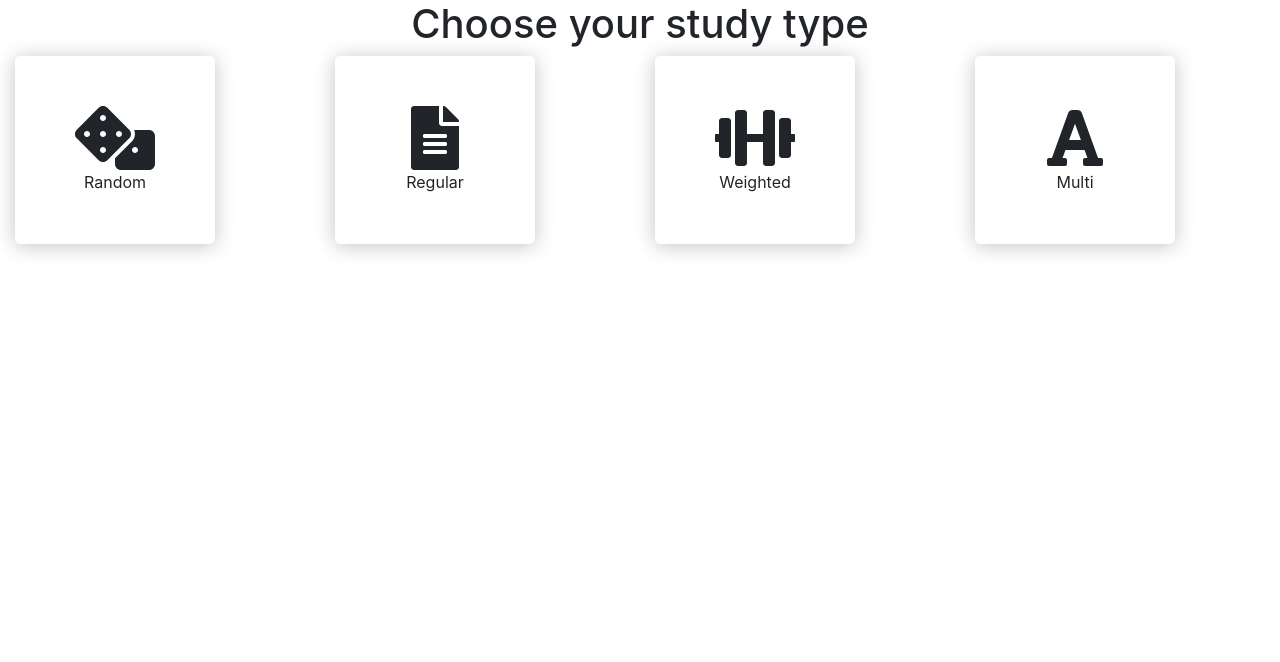
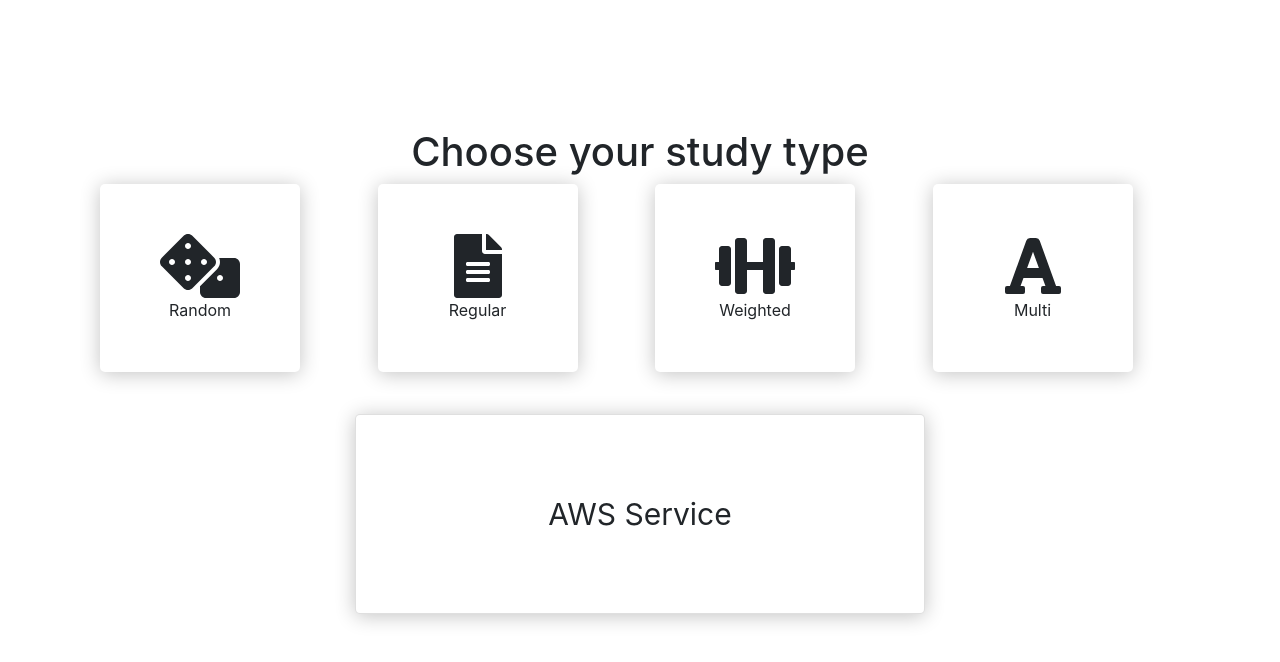
Before and after one commit to AlanLeverenz/react-from-beginning, a React (Create React App) app in the folder aws_flash_cards/: page / in a window 1280 px wide. Shown: the top 662 px of the page. Built offline with nearby package versions, Linux system fonts and the light colour scheme.

Commit message:
inserted card components

```diff
--- a/aws_flash_cards/src/App.js
+++ b/aws_flash_cards/src/App.js
@@ -1,6 +1,7 @@
 import React from 'react';
 import './App.css';
 import QuizBar from './components/QuizBar';
+import FlashCard from './components/FlashCard';
 
 class App extends React.Component {
   constructor() {
@@ -19,8 +20,11 @@ class App extends React.Component {
   render() {
     console.log(this.state.cardStyle);
     return (
-      <div className='App'>
-        <QuizBar userChoice={this.userChoice} />
+      <div className='App align-items-center d-flex'>
+        <div className='container'>
+          <QuizBar userChoice={this.userChoice} />
+          <FlashCard />
+        </div>
       </div>
     );
   }
--- a/aws_flash_cards/src/components/FlashCard.js
+++ b/aws_flash_cards/src/components/FlashCard.js
@@ -1,13 +1,35 @@
 import React, { Component } from 'react';
+import MultiCard from './MultiCard';
+import RegularCard from './RegularCard';
+import RandomWeighted from './RandomWeighted';
 
 class FlashCard extends Component {
   constructor() {
     super();
-    this.state = {};
+    this.state = {
+      flipClass: '',
+    };
   }
 
+  // setState when flashcard is clicked
+  flip = (e) => {
+    let newFlip = this.state.flipClass === '' ? 'flip' : '';
+    this.setState({
+      flipClass: newFlip,
+    });
+  };
+
   render() {
-    return <h1>Flashcard</h1>;
+    return (
+      <div className='row align-items-center card-holder'>
+        <div
+          onClick={this.flip}
+          className={`col-sm-6 offset-sm-3 card mb-3 ${this.state.flipClass}`}
+        >
+          <RegularCard />
+        </div>
+      </div>
+    );
   }
 }
 
--- /dev/null
+++ b/aws_flash_cards/src/components/MultiCard.js
@@ -0,0 +1,15 @@
+import React from 'react';
+
+function MultiCard(props) {
+  return (
+    <div>
+      <div className='card-back'>
+        <div>AWS Service</div>
+        <ul className='multi'>options</ul>
+      </div>
+      <div className='card-front'>multiChoice Answer</div>
+    </div>
+  );
+}
+
+export default MultiCard;
--- /dev/null
+++ b/aws_flash_cards/src/components/RandomWeighted.js
@@ -0,0 +1,12 @@
+import React from 'react';
+
+function RandomWeighted(props) {
+  return (
+    <div>
+      <div className='card-back'>AWS Service</div>
+      <div className='card-front'>AWS Category</div>
+    </div>
+  );
+}
+
+export default RandomWeighted;
--- /dev/null
+++ b/aws_flash_cards/src/components/RegularCard.js
@@ -0,0 +1,15 @@
+import React from 'react';
+
+function RegularCard(props) {
+  return (
+    <div>
+      <div className='card-back'>AWS Service</div>
+      <div className='card-front'>
+        <div>Description</div>
+        <div>Category</div>
+      </div>
+    </div>
+  );
+}
+
+export default RegularCard;
```
